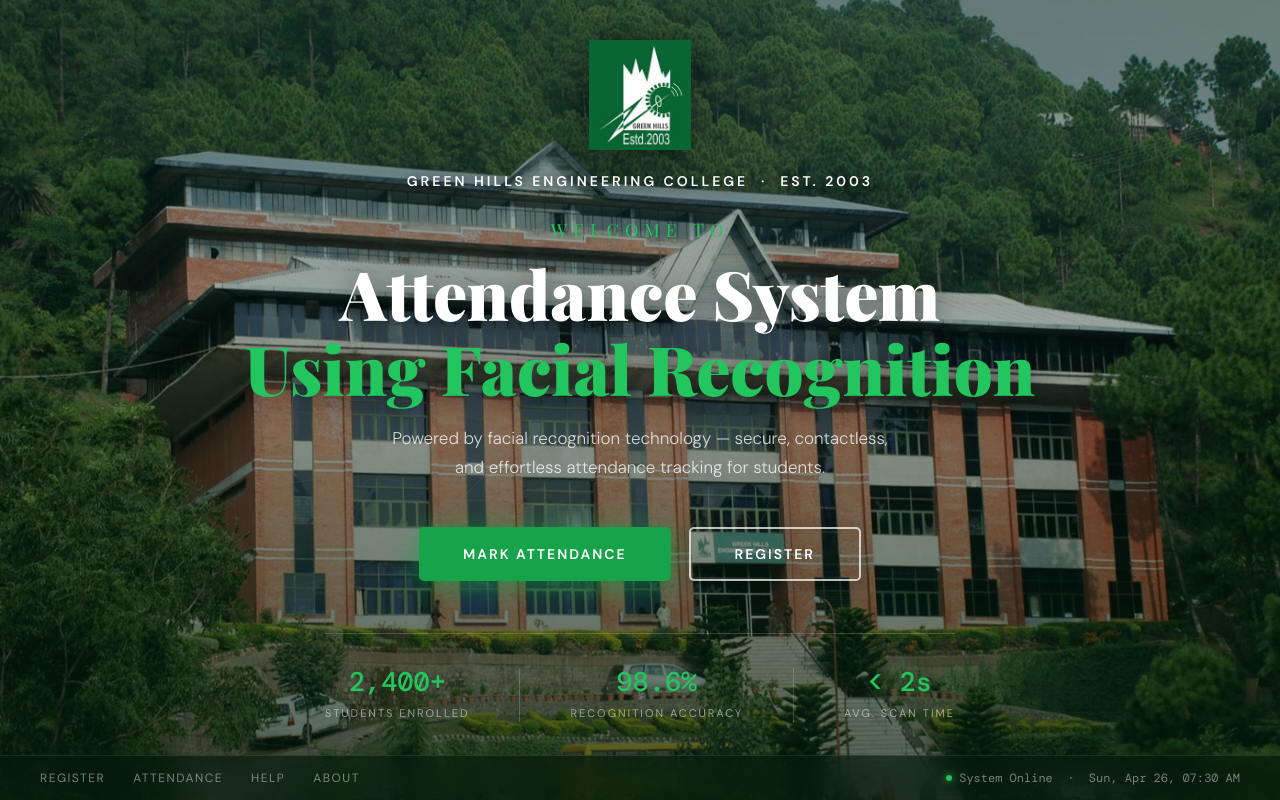
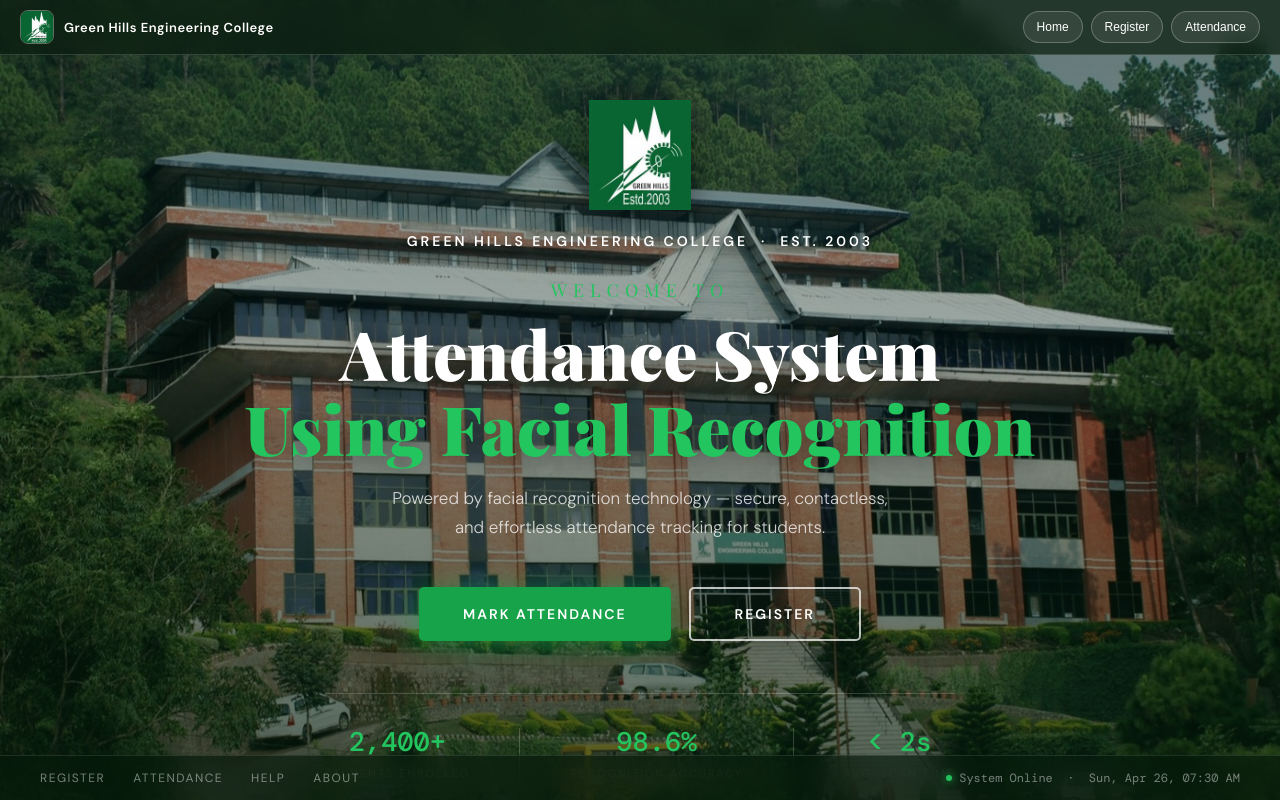
Before and after one commit to chander20256/face-attendence, a plain HTML site: page ui/pages/landing.html in a window 1280 px wide. Shown: the top 800 px of the page. Drawn offline with nearby package versions, Linux system fonts and the light colour scheme.

Commit message:
Add navbar with logo to landing and registration pages

```diff
--- a/ui/pages/landing.html
+++ b/ui/pages/landing.html
@@ -23,6 +23,60 @@
     body {
       font-family: 'DM Sans', sans-serif;
       overflow-y: auto;
+    }
+
+    .top-nav {
+      position: fixed;
+      top: 0;
+      left: 0;
+      right: 0;
+      z-index: 30;
+      display: flex;
+      align-items: center;
+      justify-content: space-between;
+      padding: 10px 20px;
+      background: rgba(12, 30, 16, 0.72);
+      backdrop-filter: blur(10px);
+      border-bottom: 1px solid rgba(255, 255, 255, 0.15);
+    }
+
+    .nav-brand {
+      display: flex;
+      align-items: center;
+      gap: 10px;
+      color: #fff;
+      font-weight: 600;
+      font-size: 13px;
+      letter-spacing: 0.5px;
+    }
+
+    .nav-logo {
+      width: 34px;
+      height: 34px;
+      border-radius: 8px;
+      object-fit: cover;
+      border: 1px solid rgba(255, 255, 255, 0.35);
+    }
+
+    .nav-links {
+      display: flex;
+      gap: 8px;
+    }
+
+    .nav-link {
+      border: 1px solid rgba(255, 255, 255, 0.25);
+      background: rgba(255, 255, 255, 0.08);
+      color: #fff;
+      font-size: 12px;
+      padding: 8px 13px;
+      border-radius: 999px;
+      cursor: pointer;
+      transition: all 0.2s ease;
+    }
+
+    .nav-link:hover {
+      border-color: rgba(34, 197, 94, 0.8);
+      background: rgba(34, 197, 94, 0.2);
     }
 
     /* Static background image */
@@ -58,7 +112,7 @@
       flex-direction: column;
       align-items: center;
       justify-content: center;
-      padding: 40px 20px 90px 20px;
+      padding: 100px 20px 90px 20px;
       text-align: center;
     }
 
@@ -480,6 +534,18 @@
 <div class="bg"></div>
 <div class="overlay"></div>
 
+<nav class="top-nav">
+  <div class="nav-brand">
+    <img src="../assets/Logo.jpeg" alt="College Logo" class="nav-logo" onerror="this.style.display='none'">
+    Green Hills Engineering College
+  </div>
+  <div class="nav-links">
+    <button class="nav-link" onclick="goToPage('home')">Home</button>
+    <button class="nav-link" onclick="goToPage('register')">Register</button>
+    <button class="nav-link" onclick="goToPage('attendance')">Attendance</button>
+  </div>
+</nav>
+
 <div class="page">
   <div class="college-logo">
     <img src="../assets/Logo.jpeg" alt="College Logo">
@@ -722,6 +788,14 @@
 
 <script>
   function goToPage(page) {
+    if (page === 'home') {
+      if (window.parent && window.parent !== window && typeof window.parent.navigate === 'function') {
+        window.parent.navigate('home');
+        return;
+      }
+      window.location.href = '/';
+      return;
+    }
     if (window.parent && window.parent !== window && typeof window.parent.navigate === 'function') {
       window.parent.navigate(page);
       return;
```
Also changed, not shown: ui/pages/register.html (+60 -0 lines).
